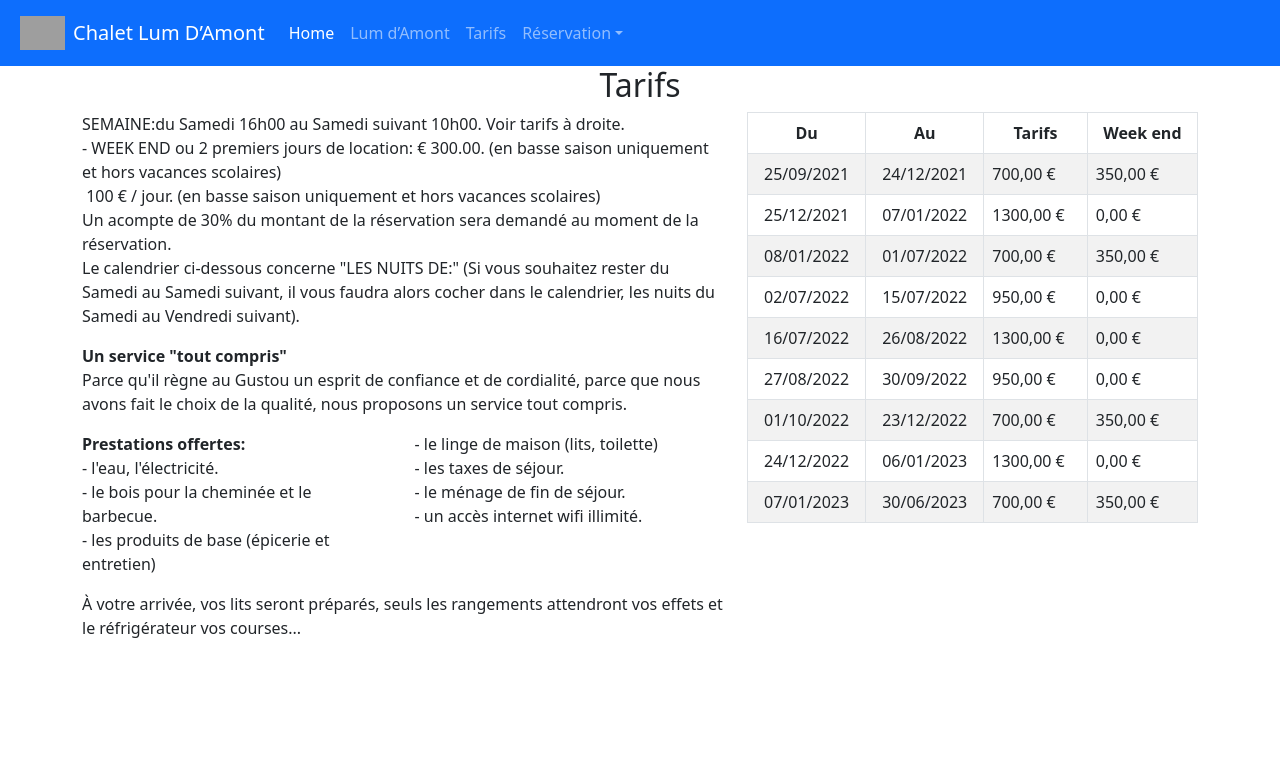
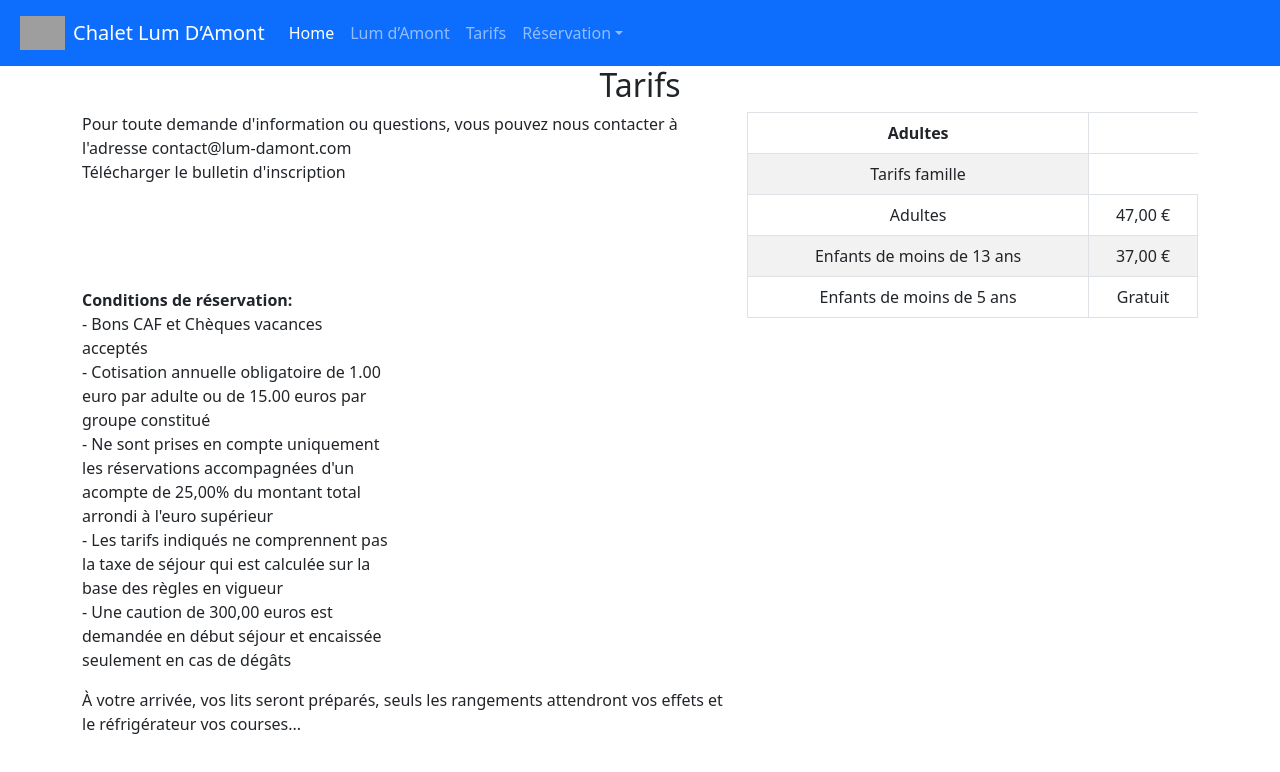
Before and after one commit to mountaineer09/Test, a Next.js app: page /tarifs in a window 1280 px wide. Shown: the top 772 px of the page. Built offline with nearby package versions, Linux system fonts and the light colour scheme; grey boxes are pictures that could not be loaded; a web font is replaced by a local one.

Commit message:
modif tarifs

```diff
--- a/components/Navbar.tsx
+++ b/components/Navbar.tsx
@@ -1,6 +1,7 @@
 import Image from 'next/image';
 import Link from 'next/link'
 import Tarifs from '../pages/tarifs';
+import Home from '../pages/home';
 
 const Navbar= () => {
     return (
@@ -18,17 +19,17 @@ const Navbar= () => {
         className="m-2 w-10 sm:w-20 self-center"
         src="\lodge.PNG" width="45" alt=""
       /></a>
-    <a className="navbar-brand" href="#">Chalet Lum D’Amont</a>
+    <Link href={'/index'}><a className="navbar-brand" href="#">Chalet Lum D’Amont</a></Link>
     <button className="navbar-toggler" type="button" data-bs-toggle="collapse" data-bs-target="#navbarNavDropdown" aria-controls="navbarNavDropdown" aria-expanded="false" aria-label="Toggle navigation">
       <span className="navbar-toggler-icon"></span>
     </button>
     <div className="collapse navbar-collapse" id="navbarNavDropdown">
       <ul className="navbar-nav">
         <li className="nav-item">
-        <Link href={'/home'}><a className="nav-link active" aria-current="page" href="#">Home</a></Link>
+        <Link href={'/index'}><a className="nav-link active" aria-current="page" href="#">Home</a></Link>
         </li>
         <li className="nav-item">
-          <a className="nav-link" href="#">Lum d’Amont</a>
+        <Link href={'/home'}><a className="nav-link" href="#">Lum d’Amont</a></Link>
         </li>
         <li className="nav-item">
           <Link href={'/tarifs'}><a className="nav-link" href="#">Tarifs</a></Link>
--- a/pages/index.tsx
+++ b/pages/index.tsx
@@ -11,7 +11,8 @@ import { isTargetLikeServerless } from 'next/dist/server/config'
 
 
 
-export default function Home() {
+
+export default function Index() {
   const text: string = "Next.js! L'orem ipsum dolor sit amet, consectetur adipisci elit"
   const props: any = {
 titre : "mon titre", description : "ma description"
--- a/pages/tarifs.tsx
+++ b/pages/tarifs.tsx
@@ -16,33 +16,36 @@ const Tarifs= () => {
 <div className="row">
   <div className="col-md-7"><p className="large"><div className="row">
 <div className="col-md-12">
-<p> SEMAINE:du Samedi 16h00 au Samedi suivant 10h00. Voir tarifs &agrave; droite.&nbsp;<br />
-<span>- WEEK END ou 2 premiers jours de location: &euro; 300.00.&nbsp;</span>(en basse saison uniquement et hors vacances scolaires)<br />
-<span>&nbsp;100 &euro; / jour.&nbsp;</span>(en basse saison uniquement et hors vacances scolaires)<br />
-<span>Un acompte</span>&nbsp;de 30% du montant de la r&eacute;servation sera demand&eacute; au moment de la r&eacute;servation.<br />
-<span>Le calendrier ci-dessous concerne &quot;LES&nbsp;NUITS&nbsp;DE:&quot;&nbsp;</span>(Si vous souhaitez rester du Samedi au Samedi suivant, il vous faudra alors cocher dans le calendrier, les nuits du Samedi au Vendredi suivant).</p>
+<p>Pour toute demande d'information ou questions, vous pouvez nous contacter à l'adresse contact@lum-damont.com<br />
+<span>Télécharger le bulletin d'inscription</span><br />
+<span></span><br />
+<span></span><br />
+<span></span></p>
 
-<p><span><strong>Un service &quot;tout compris&quot;</strong></span><br />
-<span>Parce qu&#39;il r&egrave;gne&nbsp;au Gustou&nbsp;un esprit de confiance et de cordialit&eacute;, parce que nous avons fait le choix de la qualit&eacute;, nous proposons un service tout compris.</span></p>
+<p><span><strong></strong></span><br />
+<span></span></p>
 
 <div className="row two-col">
 <div className="col-md-6 col-1">
-<p><strong>Prestations offertes:</strong><br />
-- l&#39;eau, l&#39;&eacute;lectricit&eacute;.<br />
-- le bois pour la chemin&eacute;e et le barbecue.<br />
-- les produits de base (&eacute;picerie et entretien)</p>
+<p><strong>Conditions de réservation:</strong><br />
+- Bons CAF et Chèques vacances acceptés<br />
+- Cotisation annuelle obligatoire de 1.00 euro par adulte ou de 15.00 euros par groupe constitué<br />
+- Ne sont prises en compte uniquement les réservations accompagnées d'un acompte de 25,00% du montant total arrondi à  l'euro supérieur<br />
+- Les tarifs indiqués ne comprennent pas la taxe de séjour qui est calculée sur la base des règles en vigueur<br />
+- Une caution de 300,00 euros est demandée en début séjour et encaissée seulement en cas de dégâts<br />
+</p>
 </div>
 
 <div className="col-md-6 col-2">
-<p>- le linge de maison (lits, toilette)<br />
-- les taxes de s&eacute;jour.<br />
-- le m&eacute;nage de fin de s&eacute;jour.<br />
-- un acc&egrave;s internet wifi illimit&eacute;.</p>
+<p><br />
+<br />
+<br />
+</p>
 </div>
 </div>
 
 <blockquote>
-<p>&Agrave; votre arriv&eacute;e, vos lits seront pr&eacute;par&eacute;s, seuls les rangements attendront vos effets et le r&eacute;frig&eacute;rateur vos courses...</p>
+<p>&Agrave; votre arrivée, vos lits seront préparés, seuls les rangements attendront vos effets et le réfrigérateur vos courses...</p>
 </blockquote>
 </div>
 </div>
@@ -53,75 +56,29 @@ const Tarifs= () => {
  <table className="table table-bordered table-striped">
     <thead>
       <tr>
-        <th className="text-center">Du </th>
-        <th className="text-center">Au </th>
-        <th className="text-center">Tarifs </th>
-        <th className="text-center">Week end</th>
+        <th className="text-center">Adultes</th>
+
       </tr>
     </thead>
     <tbody>
 
       <tr>
-        <td className="text-center">25/09/2021</td>
-        <td className="text-center">24/12/2021</td>
-        <td className="text-right">700,00 &euro;</td>
-        <td className="text-right">350,00 &euro;</td>
+        <td className="text-center">Tarifs famille</td>
       </tr>
 
       <tr>
-        <td className="text-center">25/12/2021</td>
-        <td className="text-center">07/01/2022</td>
-        <td className="text-right">1300,00 &euro;</td>
-        <td className="text-right">0,00 &euro;</td>
+        <td className="text-center">Adultes</td>
+        <td className="text-center">47,00 &euro;</td>
       </tr>
 
       <tr>
-        <td className="text-center">08/01/2022</td>
-        <td className="text-center">01/07/2022</td>
-        <td className="text-right">700,00 &euro;</td>
-        <td className="text-right">350,00 &euro;</td>
+        <td className="text-center">Enfants de moins de 13 ans</td>
+        <td className="text-center">37,00 &euro;</td>
       </tr>
 
       <tr>
-        <td className="text-center">02/07/2022</td>
-        <td className="text-center">15/07/2022</td>
-        <td className="text-right">950,00 &euro;</td>
-        <td className="text-right">0,00 &euro;</td>
-      </tr>
-
-      <tr>
-        <td className="text-center">16/07/2022</td>
-        <td className="text-center">26/08/2022</td>
-        <td className="text-right">1300,00 &euro;</td>
-        <td className="text-right">0,00 &euro;</td>
-      </tr>
-
-      <tr>
-        <td className="text-center">27/08/2022</td>
-        <td className="text-center">30/09/2022</td>
-        <td className="text-right">950,00 &euro;</td>
-        <td className="text-right">0,00 &euro;</td>
-      </tr>
-
-      <tr>
-        <td className="text-center">01/10/2022</td>
-        <td className="text-center">23/12/2022</td>
-        <td className="text-right">700,00 &euro;</td>
-        <td className="text-right">350,00 &euro;</td>
-      </tr>
-
-      <tr>
-        <td className="text-center">24/12/2022</td>
-        <td className="text-center">06/01/2023</td>
-        <td className="text-right">1300,00 &euro;</td>
-        <td className="text-right">0,00 &euro;</td>
-      </tr>
-
-      <tr>
-        <td className="text-center">07/01/2023</td>
-        <td className="text-center">30/06/2023</td>
-        <td className="text-right">700,00 &euro;</td>
-        <td className="text-right">350,00 &euro;</td>
+        <td className="text-center">Enfants de moins de 5 ans</td>
+        <td className="text-center">Gratuit</td>
       </tr>
 
     </tbody>
```
Also changed, not shown: components/Footer.tsx (+116 -3 lines).
